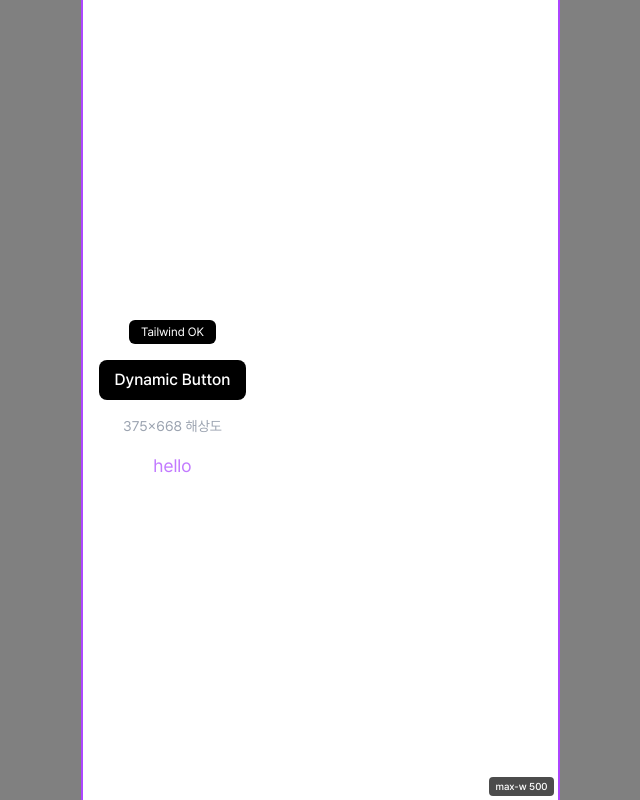
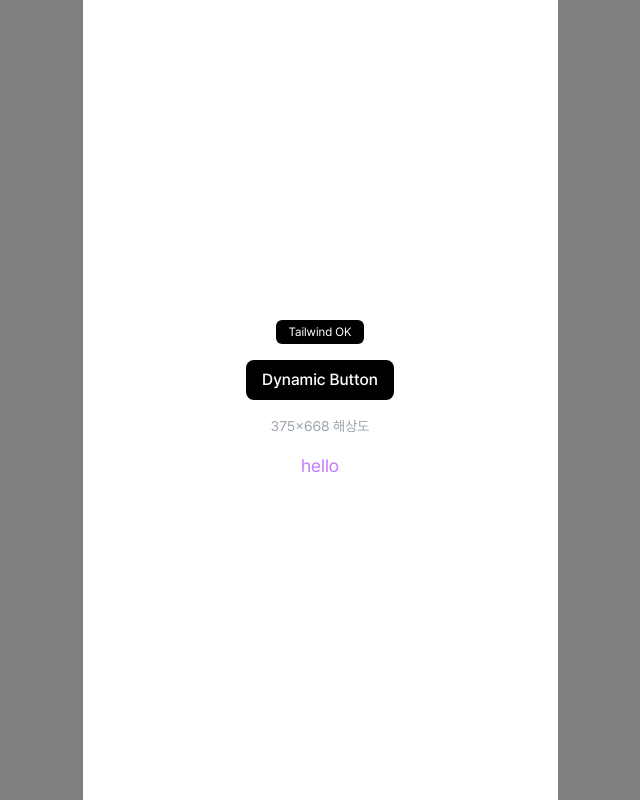
Before and after one commit to depromeet/17th-team3-Web, a Next.js app: page / in a window 1280 px wide. Shown: the whole page, without its empty margins (320-960 px from the left). Built offline with nearby package versions, Linux system fonts and the light colour scheme.

Commit message:
[Feat] 자식 요소가 sticky 효과 적용 안되는 오류 수정

```diff
--- a/src/app/_components/layout/ScaledStage.tsx
+++ b/src/app/_components/layout/ScaledStage.tsx
@@ -38,16 +38,12 @@ const ScaledStage = ({
   const productionStage = () => (
     <div className="min-h-screen-safe w-full">
       <Backdrop backdrop={backdrop} />
-      <div
-        className={cn(
-          'min-h-screen-safe relative mx-auto flex w-full max-w-[475px] flex-col overflow-hidden bg-white',
-          showFrame && frameClassName
-        )}
-      >
-        <main className="flex flex-1">{children}</main>
 
-        {showLabel && <StageLabel text="max-w 500" />}
-      </div>
+      {/* 모바일 프레임 */}
+      <main className="min-h-screen-safe mx-auto flex max-w-[475px] flex-1 flex-col bg-white">
+        {/* iOS safe-area 여백(필요하면) */}
+        {children}
+      </main>
     </div>
   );
 
```
